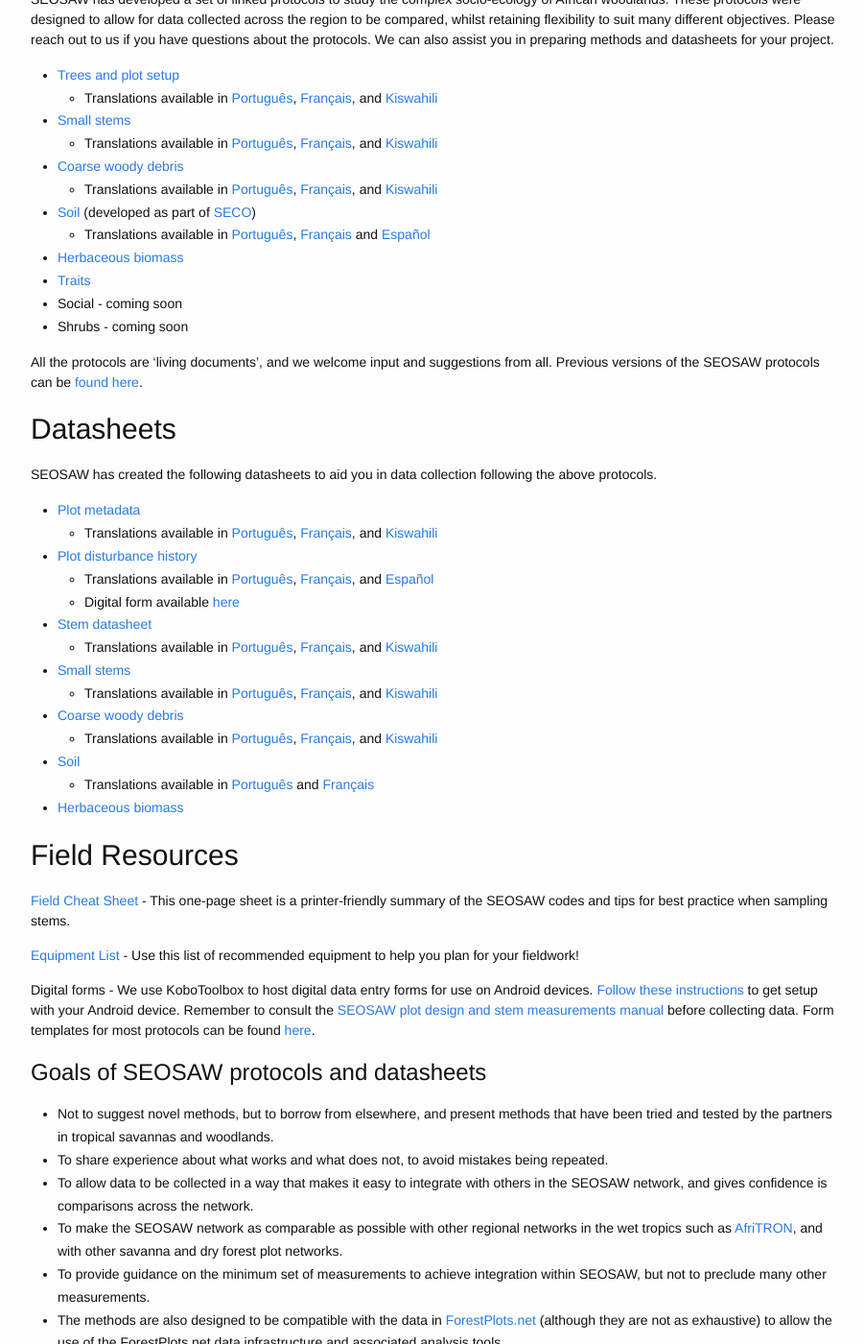
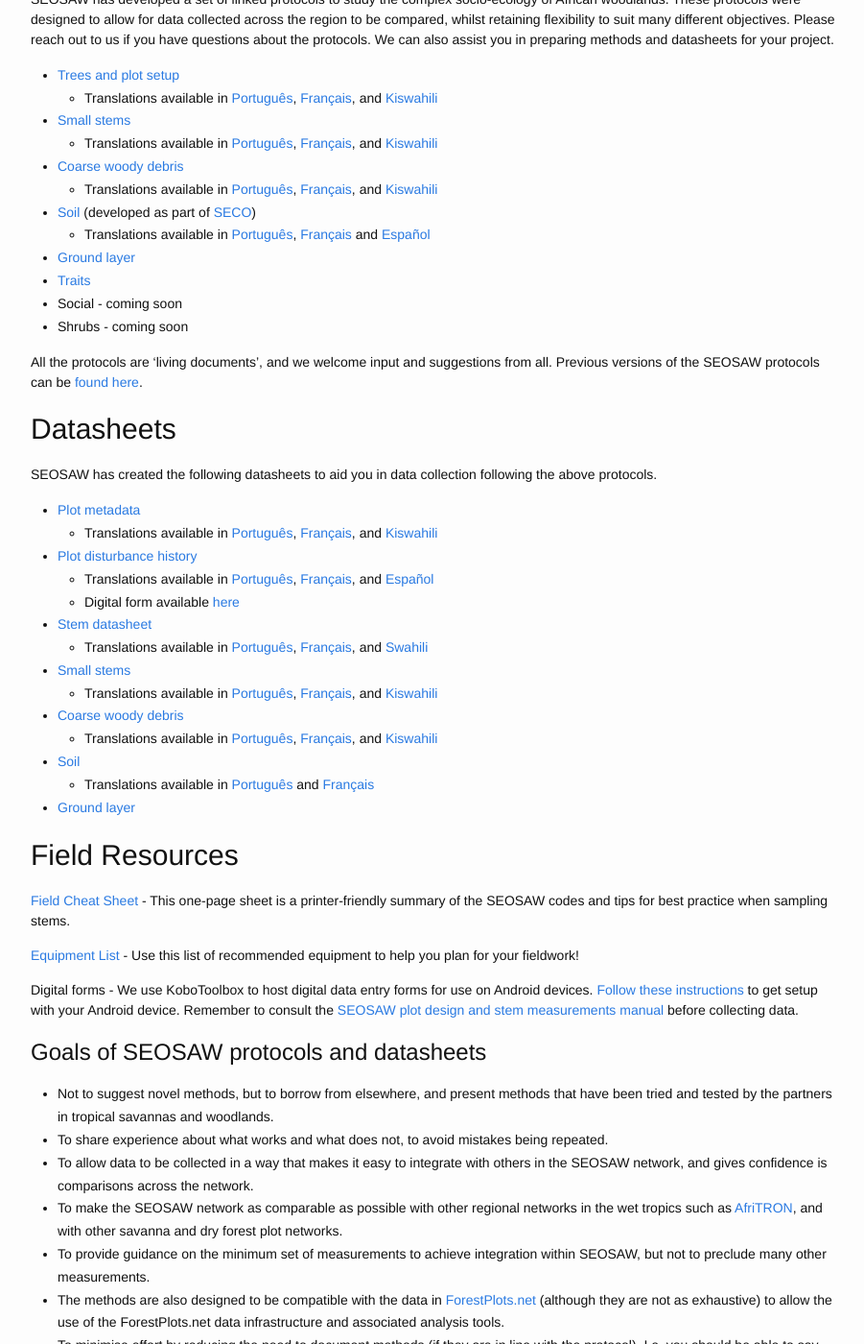
Before and after one commit to seosaw/seosaw.github.io, a Jekyll site: the page built from manuals.md, in a window 1280 px wide and 1400 px high, scrolled down 537 px. Shown: the whole window at 96% size, without its empty margins (188-1089 px from the left). Built offline with Jekyll 4.4.1, drawn with Linux system fonts in a browser that asks for light colours; nearby versions of some CDN libraries.

Commit message:
Updated "herbaceous" to "ground layer"

```diff
--- a/manuals.md
+++ b/manuals.md
@@ -15,7 +15,7 @@
     * Translations available in [Português][3a], [Français][3b], and [Kiswahili][3c]
 * [Soil][4] (developed as part of [SECO](https://blogs.ed.ac.uk/seco-project/))
     * Translations available in [Português][4a], [Français][4b] and [Español][4c]
-* [Herbaceous biomass][5]
+* [Ground layer][5]
 * [Traits][6]
 * Social - coming soon
 * Shrubs - coming soon
@@ -43,7 +43,7 @@
 [4b]:https://bitbucket.org/miombo/seosaw/raw/master/doc/manuals/soil_manual/versions/SECO_soil_protocol_latest_fr.pdf
 [4c]:https://bitbucket.org/miombo/seosaw/raw/master/doc/manuals/soil_manual/versions/SECO_soil_protocol_latest_es.pdf
 
-[5]: https://bitbucket.org/miombo/seosaw/raw/master/doc/manuals/herbaceous_biomass/versions/herbaceous_biomass_latest_en.pdf
+[5]: https://bitbucket.org/miombo/seosaw/raw/master/doc/manuals/ground_layer/versions/ground_layer_latest_en.pdf
 
 [6]: https://bitbucket.org/miombo/seosaw/raw/master/doc/manuals/traits_manual/versions/seosaw_traits_manual_latest_en.pdf
 
@@ -56,14 +56,14 @@
    * Translations available in [Português][8a], [Français][8b], and [Español][8c]
    * Digital form available [here](https://ee.kobotoolbox.org/x/HMyFegmI)
 * [Stem datasheet][9]
-   * Translations available in [Português][9a], [Français][9b], and [Kiswahili][9c]
+   * Translations available in [Português][9a], [Français][9b], and [Swahili][9c]
 * [Small stems][10]
    * Translations available in [Português][10a], [Français][10b], and [Kiswahili][10c]
 * [Coarse woody debris][11]
    * Translations available in [Português][11a], [Français][11b], and [Kiswahili][11c]
 * [Soil][12]
    * Translations available in [Português][12a] and [Français][12b]
-* [Herbaceous biomass][13]
+* [Ground layer][13]
 
 [7]: https://bitbucket.org/miombo/seosaw/raw/master/doc/forms/field_sheets/plot/versions/plot_latest_en.pdf
 [7a]: https://bitbucket.org/miombo/seosaw/raw/master/doc/forms/field_sheets/plot/versions/plot_latest_pt.pdf
@@ -95,7 +95,7 @@
 [12a]: https://bitbucket.org/miombo/seosaw/raw/master/doc/forms/field_sheets/soil/versions/soil_latest_pt.xlsx
 [12b]:https://bitbucket.org/miombo/seosaw/raw/master/doc/forms/field_sheets/soil/versions/soil_latest_fr.xlsx
 
-[13]: https://bitbucket.org/miombo/seosaw/raw/master/doc/forms/field_sheets/herbaceous/versions/herbaceous_biomass_latest_en.xlsx
+[13]: https://bitbucket.org/miombo/seosaw/raw/master/doc/forms/field_sheets/ground_layer/versions/ground_layer_latest_en.xlsx
 
 # Field Resources
 
@@ -103,7 +103,7 @@
 
 [Equipment List](https://bitbucket.org/miombo/seosaw/raw/master/doc/manuals/equipment_list/equipment_list_Oct2021.xlsx) - Use this list of recommended equipment to help you plan for your fieldwork!
 
-Digital forms - We use KoboToolbox to host digital data entry forms for use on Android devices. [Follow these instructions](https://bitbucket.org/miombo/seosaw/raw/master/doc/forms/odk/filling_forms.txt) to get setup with your Android device. Remember to consult the [SEOSAW plot design and stem measurements manual][1] before collecting data. Form templates for most protocols can be found [here](https://bitbucket.org/miombo/seosaw/raw/master/doc/forms/odk/forms/forms.zip).
+Digital forms - We use KoboToolbox to host digital data entry forms for use on Android devices. [Follow these instructions](https://bitbucket.org/miombo/seosaw/raw/master/doc/forms/odk/filling_forms.txt) to get setup with your Android device. Remember to consult the [SEOSAW plot design and stem measurements manual][1] before collecting data.
 
 ## Goals of SEOSAW protocols and datasheets
 
```
